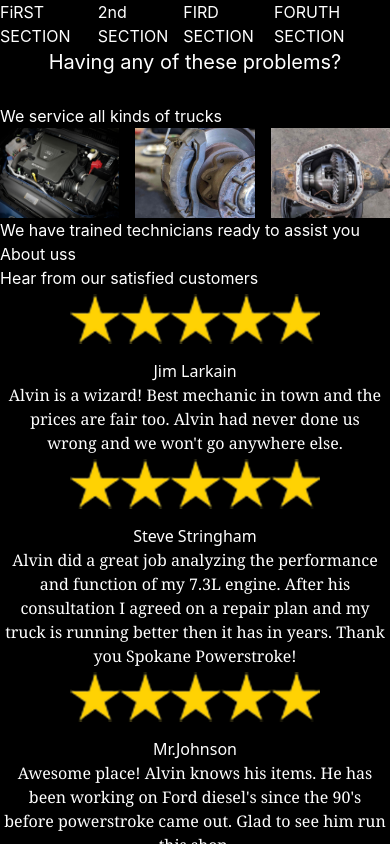
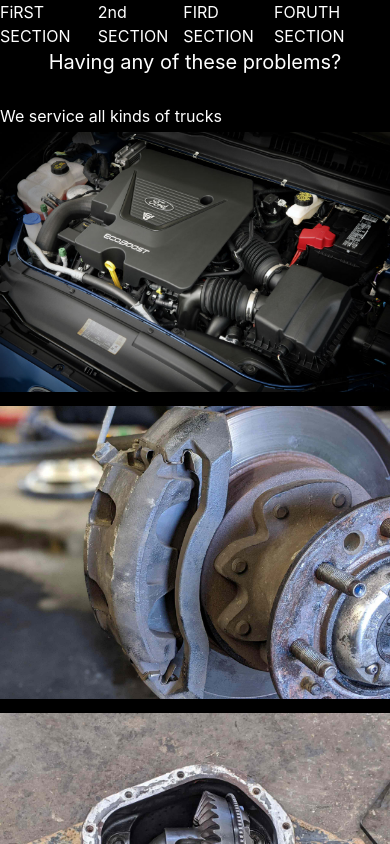
Before and after one commit to DylanBozarth/spokane-power-stroke, a Next.js app: page / in a window 390 px wide. Shown: the top 844 px of the page. Built offline with nearby package versions, Linux system fonts and the light colour scheme.

Commit message:
responsiveness

```diff
--- a/pages/components/about.tsx
+++ b/pages/components/about.tsx
@@ -1,6 +1,6 @@
 export const About = () => {
     return (
-        <div>About uss</div>
+        <div className="grid grid-cols-3 gap-4 ">aaa </div>
     )
 }
 // their certifications and photos of them looking professional
--- a/pages/components/gallery.tsx
+++ b/pages/components/gallery.tsx
@@ -6,10 +6,13 @@ import rotor from "../../public/images/rotor.jpg";
 export const Gallery = () => {
   const [active, setActive] = useState(1);
   return (
-    <div className="grid grid-cols-3 gap-4 ">
-      <Image src={Engine} alt="spokane-power-stroke" className="col-span-2 sm:col-span-12" />
-      <Image src={brake} alt="power stroke" className="col-span-2 sm:col-span-12" />
-      <Image src={rotor} alt="power stroke" className="col-span-2 sm:col-span-12" />
+    <div className="flex flex-wrap -mx-1 lg:-mx-4">
+      <div className="my-1 px-1 w-full md:w-1/2 lg:my-4 lg:px-4 lg:w-1/3">
+      <Image src={Engine} alt="spokane-power-stroke" className="block h-auto w-full" /> </div>
+      <div className="my-1 px-1 w-full md:w-1/2 lg:my-4 lg:px-4 lg:w-1/3">
+      <Image src={brake} alt="power stroke" className="block h-auto w-full" /></div>
+      <div className="my-1 px-1 w-full md:w-1/2 lg:my-4 lg:px-4 lg:w-1/3">
+      <Image src={rotor} alt="power stroke" className="block h-auto w-full" /></div>
     </div>
   );
 };
--- a/pages/mainpage.tsx
+++ b/pages/mainpage.tsx
@@ -6,7 +6,7 @@ import { Services } from "./components/services";
 
 export const MainPage = () => {
   return (
-    <div>
+    <div className="container">
       <h1 className="text-center px:5 text-xl" id="services">Having any of these problems? </h1>
       <Services />
 
```
